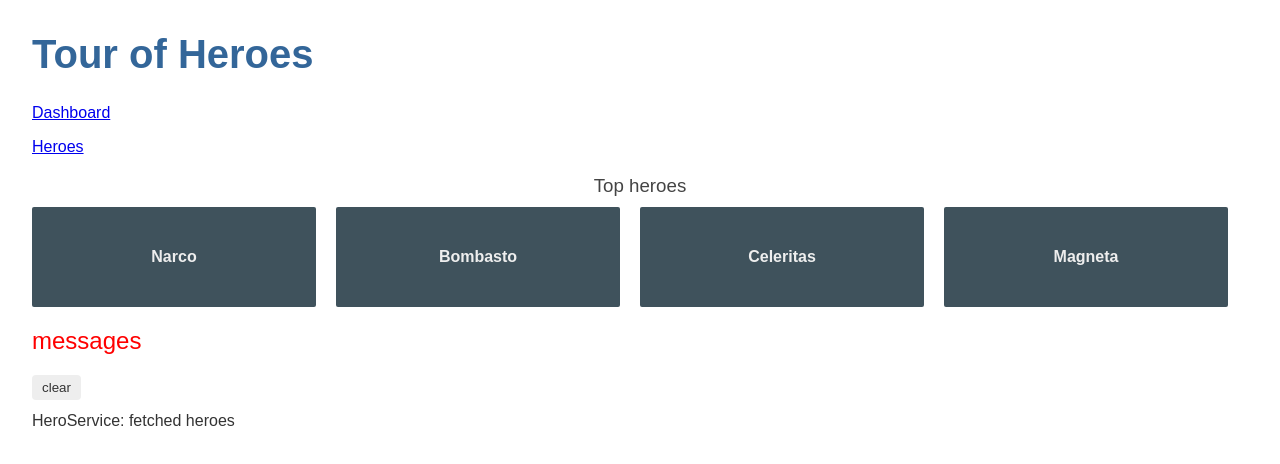
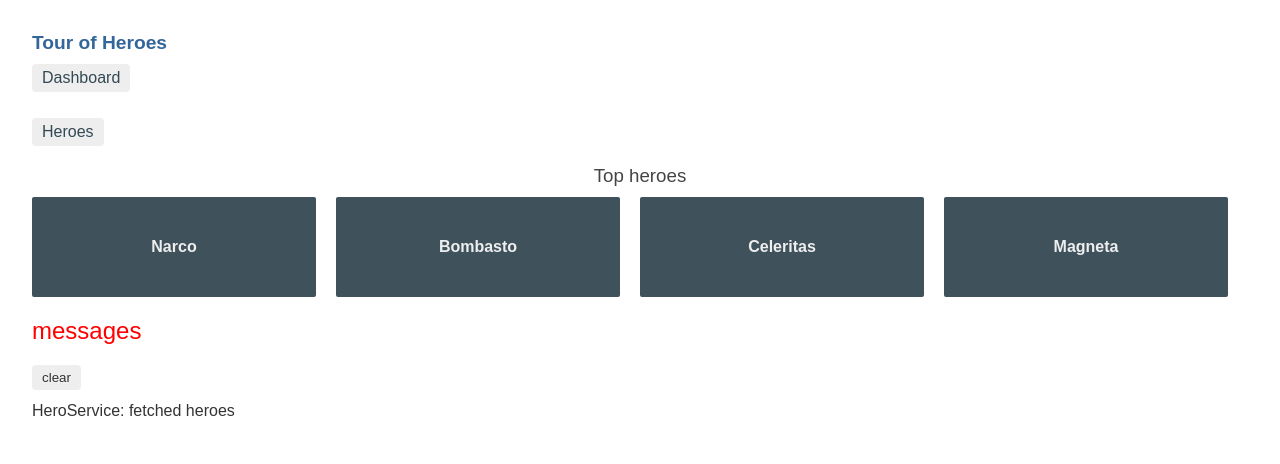
Before and after one commit to live4574/AngularStart, an Angular app in the folder angular-tour-of-heroes/: page /dashboard in a window 1280 px wide. Shown: the top 464 px of the page. Built offline with nearby package versions, Linux system fonts and the light colour scheme.

Commit message:
app.component.css added

```diff
--- a/angular-tour-of-heroes/src/app/app.component.css
+++ b/angular-tour-of-heroes/src/app/app.component.css
@@ -0,0 +1,28 @@
+/* AppComponent에 적용되는 CSS 스타일 */
+h1 {
+    font-size: 1.2em;
+    margin-bottom: 0;
+  }
+  h2 {
+    font-size: 2em;
+    margin-top: 0;
+    padding-top: 0;
+  }
+  nav a {
+    padding: 5px 10px;
+    text-decoration: none;
+    margin-top: 10px;
+    display: inline-block;
+    background-color: #eee;
+    border-radius: 4px;
+  }
+  nav a:visited, a:link {
+    color: #334953;
+  }
+  nav a:hover {
+    color: #039be5;
+    background-color: #cfd8dc;
+  }
+  nav a.active {
+    color: #039be5;
+  }
```
